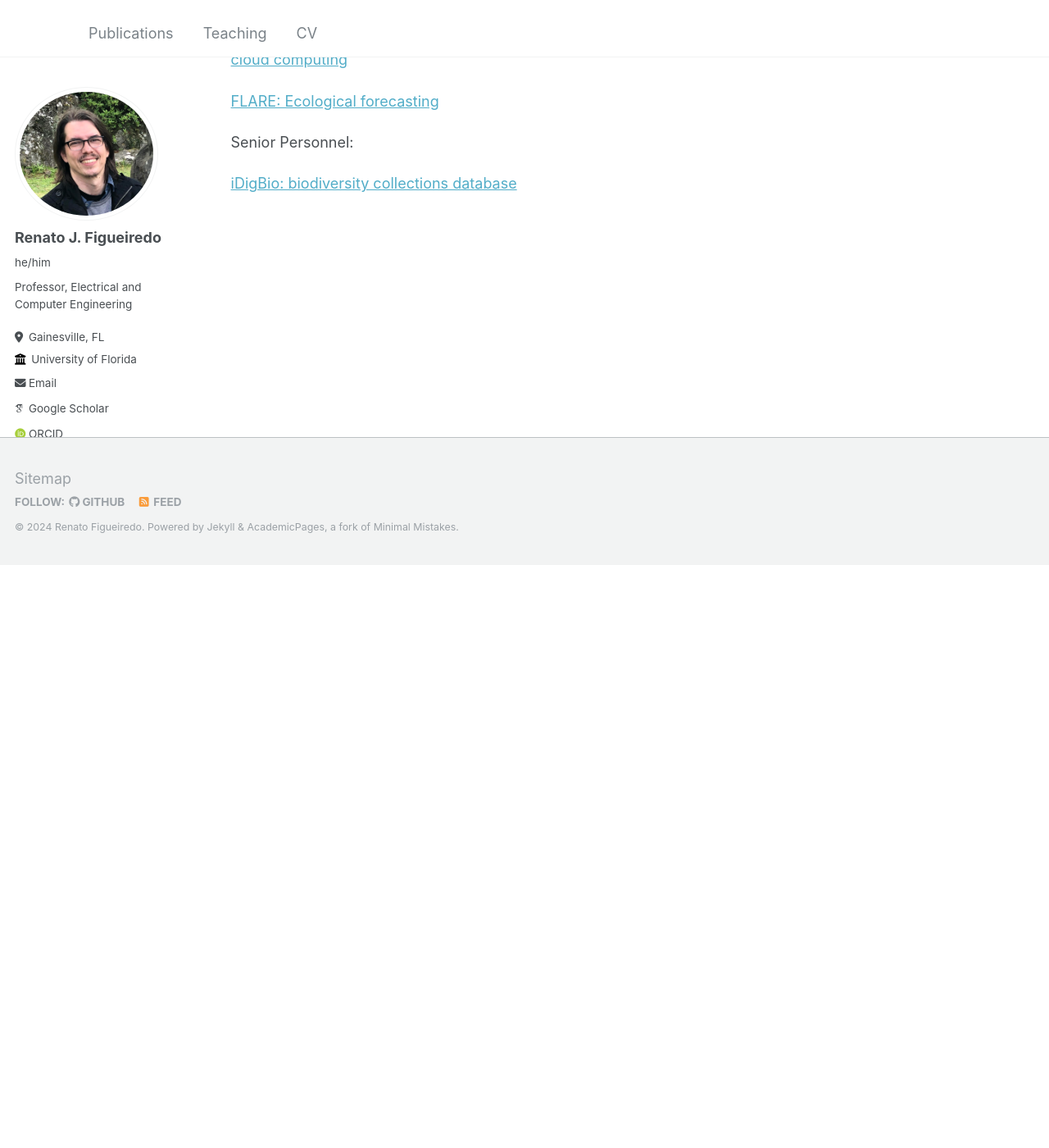
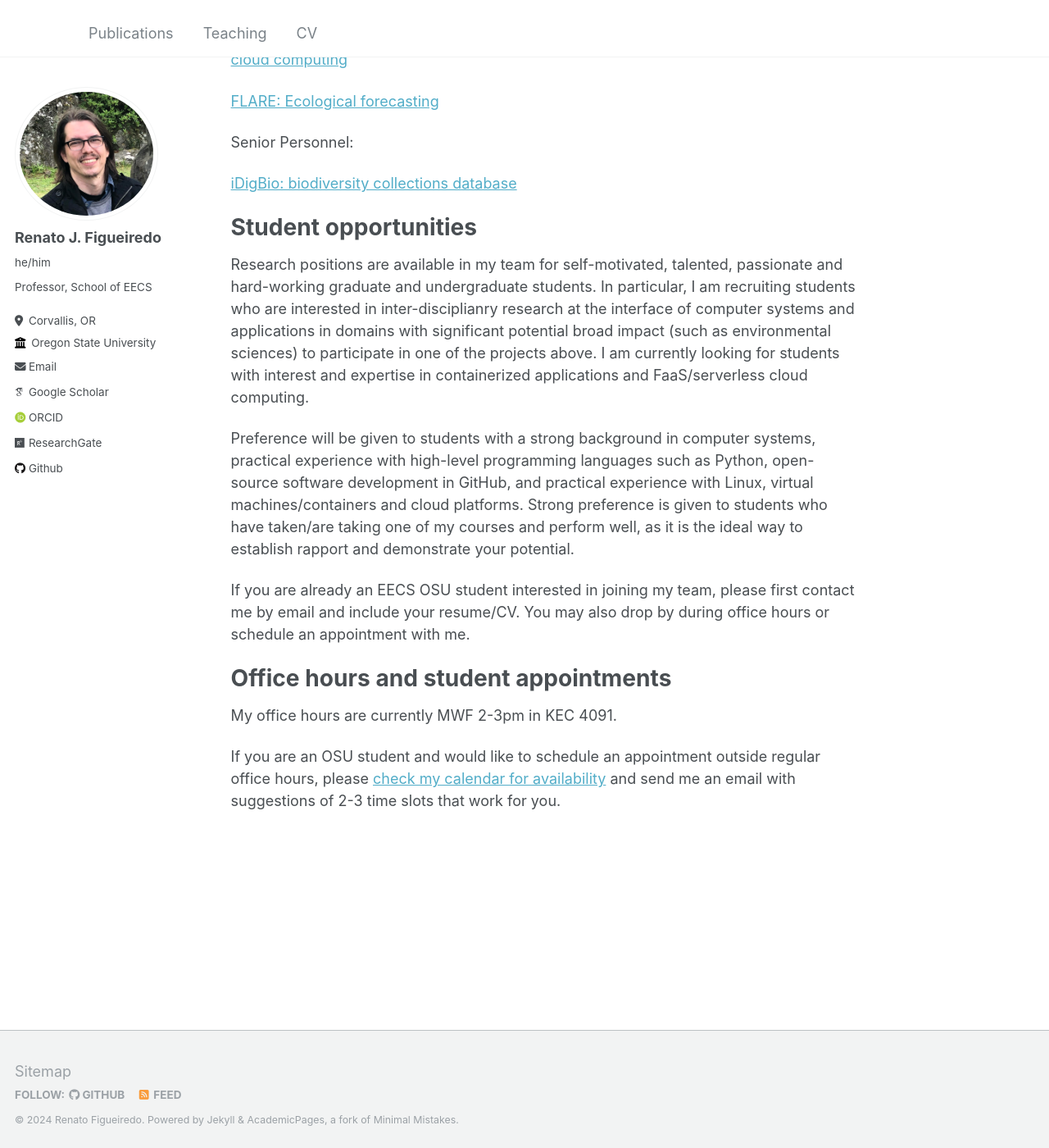
Before and after one commit to renatof/renatof.github.io, a Jekyll site: the page built from _pages/about.md, in a window 1280 px wide and 1400 px high, scrolled down 711 px. Shown: the whole window at 82% size. Built offline with Jekyll 4.4.1, drawn with Linux system fonts in a browser that asks for light colours; some web fonts are replaced.

Commit message:
OSU updates

```diff
--- a/_config.yml
+++ b/_config.yml
@@ -24,11 +24,11 @@ author:
   avatar           : "profile_renatof.jpeg"
   name             : "Renato J. Figueiredo"
   pronouns         : "he/him"
-  bio              : "Professor, Electrical and Computer Engineering"
-  location         : "Gainesville, FL"
-  employer         : "University of Florida"
+  bio              : "Professor, School of EECS"
+  location         : "Corvallis, OR"
+  employer         : "Oregon State University"
   uri              : # URL
-  email            : "renatof@ufl.edu"
+  email            : "renato.figueiredo@oregonstate.edu"
 
   # Academic websites
   arxiv            : # URL - Update with the correct link to your profile
--- a/_pages/about.md
+++ b/_pages/about.md
@@ -14,6 +14,7 @@ My research career has focused on the use of resource virtualization techniques
 * Cloud computing systems and Function-as-a-Service (FaaS) applications in ecological forecasting
 * Overlay networks and their applications in systems design
 
+
 Active projects
 ======
 
@@ -28,3 +29,20 @@ Principal Investigator/Co-PI:
 Senior Personnel:
 
 [iDigBio: biodiversity collections database](https://idigbio.org)
+
+
+Student opportunities
+======
+
+Research positions are available in my team for self-motivated, talented, passionate and hard-working graduate and undergraduate students.
+In particular, I am recruiting students who are interested in inter-disciplianry research at the interface of computer systems and applications in domains with significant potential broad impact (such as environmental sciences) to participate in one of the projects above. I am currently looking for students with interest and expertise in containerized applications and FaaS/serverless cloud computing.
+
+Preference will be given to students with a strong background in computer systems, practical experience with high-level programming languages such as Python, open-source software development in GitHub, and practical experience with Linux, virtual machines/containers and cloud platforms. Strong preference is given to students who have taken/are taking one of my courses and perform well, as it is the ideal way to establish rapport and demonstrate your potential.
+
+If you are already an EECS OSU student interested in joining my team, please first contact me by email and include your resume/CV. You may also drop by during office hours or schedule an appointment with me.
+
+Office hours and student appointments
+======
+My office hours are currently MWF 2-3pm in KEC 4091.
+
+If you are an OSU student and would like to schedule an appointment outside regular office hours, please [check my calendar for availability](https://outlook.office365.com/owa/calendar/16092f8ffff9478c9e06dc6903a4fa40@oregonstate.edu/f123dbc947424b3eb71b126c5dd9b3f117685322235473618466/calendar.html) and send me an email with suggestions of 2-3 time slots that work for you.
```
